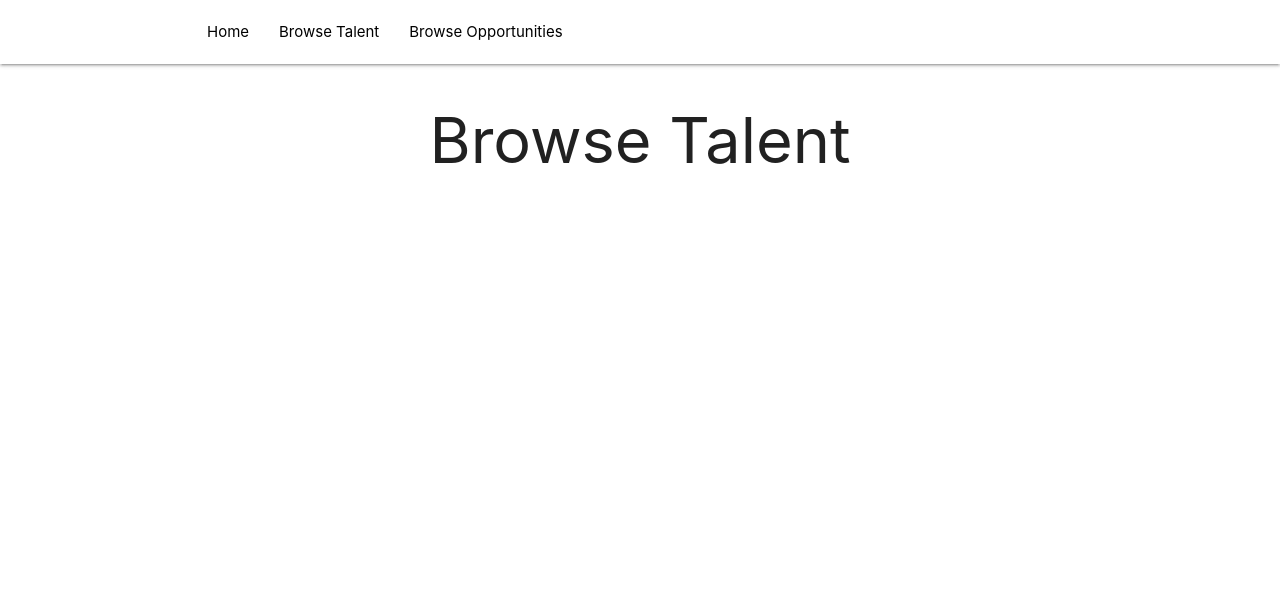
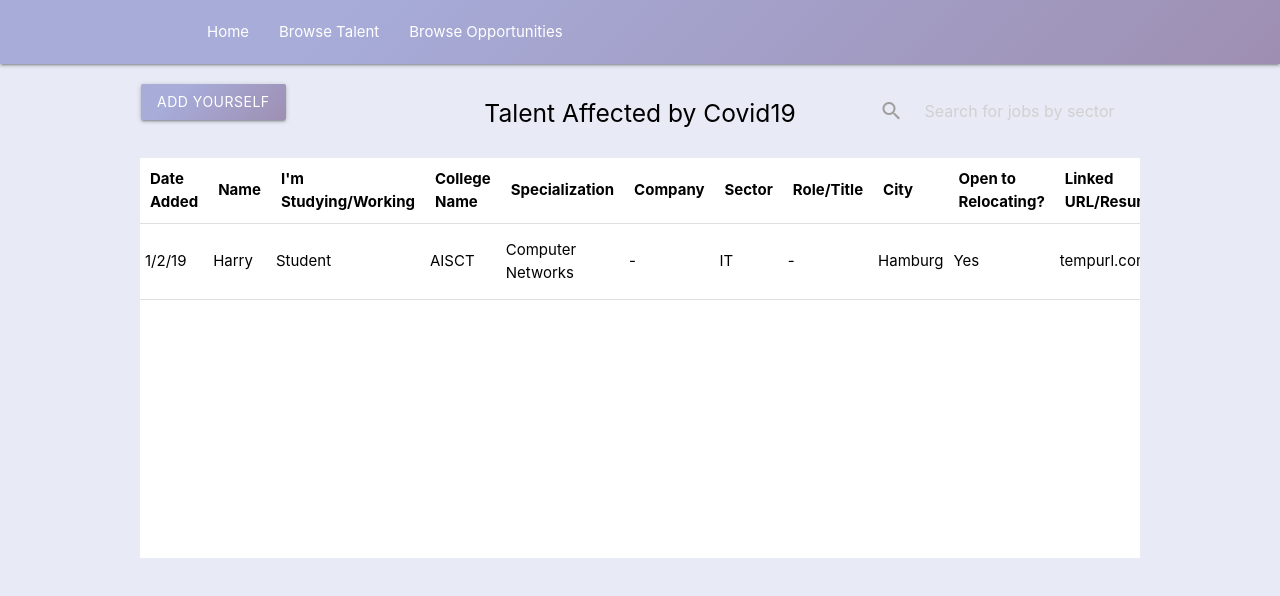
Before and after one commit to FuzzySid/getwork-covid19, a React (Create React App) app: page /browse/talent in a window 1280 px wide. Shown: the top 596 px of the page. Built offline with nearby package versions, Linux system fonts and the light colour scheme.

Commit message:
basic ui ready

```diff
--- a/package.json
+++ b/package.json
@@ -6,6 +6,7 @@
     "@testing-library/jest-dom": "^4.2.4",
     "@testing-library/react": "^9.5.0",
     "@testing-library/user-event": "^7.2.1",
+    "materialize-css": "^1.0.0",
     "react": "^16.13.1",
     "react-dom": "^16.13.1",
     "react-router": "^5.1.2",
--- /dev/null
+++ b/src/components/BrowseRoles.css
@@ -0,0 +1,16 @@
+.browse_roles .title-box{
+    margin-top: 20px;
+}
+.table{
+    overflow-x: scroll;
+    overflow-y: scroll;
+    width: 1000px;
+    height: 400px;
+    background: #ffffff;
+}
+
+th,tr{
+    padding: 10px;
+    margin: 10px;
+    width: 100px;
+}
--- a/src/components/BrowseRoles.js
+++ b/src/components/BrowseRoles.js
@@ -1,9 +1,77 @@
-import React from 'react';
+import React,{useEffect} from 'react';
+import './BrowseRoles.css';
+import M from 'materialize-css';
 
 const BrowseRoles=()=>{
+    useEffect(()=>{
+        var elems = document.querySelectorAll('.modal');
+        M.Modal.init(elems, {});
+
+
+    })
     return(
-        <div className="main">
-            <h1>BrowseRoles</h1>
+               <div className="browse_roles">
+            <div className="title-box">
+                <div className="row">
+                    <div className="col s4 float-left">
+                        <button className="btn">Post a Job</button>
+                    </div>
+                    <div className="col s4 center-align">
+                        <h5 className="">Talent Affected by Covid19</h5>
+                    </div>
+                    <div className="col s4 float-right">
+                    <div class="nav-wrapper">
+                            <form>
+                                <div class="input-field">
+                                <input id="search" type="search" placeholder="Search for jobs by sector" required/>
+                                <label class="label-icon" for="search"><i class="material-icons">search</i>
+
+                                </label>
+                                <i class="material-icons">close</i>
+                                </div>
+                            </form>
+                            </div>
+                    </div>
+
+
+
+                </div>
+
+            </div>
+            <div className="table container">
+            <table className="responsive">
+        <thead>
+          <tr className="field-names">
+              <th>Date Posted</th>
+              <th>Company</th>
+              <th>Company Sector</th>
+              <th>Company Description</th>
+              <th>Role/Title</th>
+              <th>Hiring</th>
+              <th>Location</th>
+              <th>Point of Contact</th>
+              <th>Job Description Link</th>
+          </tr>
+        </thead>
+
+        <tbody>
+          <tr>
+             <td>1/2/19</td>
+            <td>Gintech</td>
+            <td>IT</td>
+            <td>blah blah blah</td>
+            <td>Data Analyst</td>
+            <td>Intern</td>
+            <td>Amsterdam</td>
+            <td>-</td>
+            <td>tempurl.com</td>
+
+          </tr>
+
+        </tbody>
+      </table>
+            </div>
+
         </div>
     )
 }
--- /dev/null
+++ b/src/components/BrowseTalent.css
@@ -0,0 +1,16 @@
+.browse_talent .title-box{
+    margin-top: 20px;
+}
+.table{
+    overflow-x: scroll;
+    overflow-y: scroll;
+    width: 1000px;
+    height: 400px;
+    background: #ffffff
+}
+
+th,tr{
+    padding: 10px;
+    margin: 10px;
+    width: 100px;
+}
--- a/src/components/BrowseTalent.js
+++ b/src/components/BrowseTalent.js
@@ -1,9 +1,84 @@
-import React from 'react';
+import React,{useEffect} from 'react';
+import './BrowseTalent.css';
+import M from 'materialize-css';
 
 const BrowseTalent=()=>{
+    useEffect(()=>{
+        var elems = document.querySelectorAll('.modal');
+        M.Modal.init(elems, {});
+
+
+    })
     return(
-        <div className="main">
-            <h1>Browse Talent</h1>
+        <div className="browse_talent">
+            <div className=" title-box">
+                <div className="row">
+                    <div className="col s4 float-left">
+                        <button className="btn">Add Yourself</button>
+                    </div>
+                    <div className="col s4 center-align">
+                        <h5 className="">Talent Affected by Covid19</h5>
+                    </div>
+                    <div className="col s4 float-right">
+                    <div class="nav-wrapper">
+                            <form>
+                                <div class="input-field">
+                                <input id="search" type="search" placeholder="Search for jobs by sector" required/>
+                                <label class="label-icon" for="search"><i class="material-icons">search</i>
+
+                                </label>
+                                <i class="material-icons">close</i>
+                                </div>
+                            </form>
+                            </div>
+                    </div>
+
+
+
+                </div>
+
+            </div>
+            <div className="table container">
+            <table className="responsive">
+        <thead>
+          <tr>
+              <th>Date Added</th>
+              <th>Name</th>
+              <th>I'm Studying/Working</th>
+              <th>College Name</th>
+              <th>Specialization</th>
+              <th>Company</th>
+              <th>Sector</th>
+              <th>Role/Title</th>
+              <th>City</th>
+              <th>Open to Relocating?</th>
+              <th>Linked URL/Resume</th>
+              <th>Email</th>
+              <th>Phone</th>
+          </tr>
+        </thead>
+
+        <tbody>
+          <tr>
+            <td>1/2/19</td>
+            <td>Harry</td>
+            <td>Student</td>
+            <td>AISCT</td>
+            <td>Computer Networks</td>
+            <td>-</td>
+            <td>IT</td>
+            <td>-</td>
+            <td>Hamburg</td>
+            <td>Yes</td>
+            <td>tempurl.com</td>
+            <td>abc@gmail.com</td>
+            <td>9891100201</td>
+          </tr>
+
+        </tbody>
+      </table>
+            </div>
+
         </div>
     )
 }
--- a/src/components/Main.css
+++ b/src/components/Main.css
@@ -22,12 +22,14 @@ nav .brand-logo {
   height: 60px;
   width: 180px;
   border-radius: 10px;
+  /* background: #ffffff; */
+  /* color: #ffffff */
 }
-/* .nav-btn{
-  padding: 2px;
-  margin: 2px;
-} */
+.main h5{
+  font-weight: 500;
+}
 .main .parallax-container {
+  margin-top: 0px;
   min-height: 380px;
   line-height: 0;
   height: auto;
@@ -59,7 +61,9 @@ nav .brand-logo {
 .icon-block .material-icons {
   font-size: inherit;
 }
-
+ h6{
+  font-weight:500;
+}
 footer.page-footer {
   margin: 0;
 }
--- a/src/components/Main.js
+++ b/src/components/Main.js
@@ -1,8 +1,14 @@
-import React from 'react';
+import React,{useEffect} from 'react';
 import './Main.css';
+import M from 'materialize-css';
+
+const Main=()=>{
+  useEffect(()=>{
+    var elems = document.querySelectorAll('.modal');
+    M.Modal.init(elems, {});
 
 
-const Main=()=>{
+})
     return(
         <div className="main">
 
@@ -12,8 +18,8 @@ const Main=()=>{
 
               <h1 className="header center teal-text text-lighten-2"></h1>
               <div className="row center">
-                <h3 className="header col s12 black-text">
-                We're connecting talent affected by layoffs due to Coronavirus, with employers looking to hire.</h3>
+                <h2 className="header col s12 black-text">
+                We're connecting talent affected by layoffs due to Coronavirus, with employers looking to hire.</h2>
               </div>
               {/* <div className="row center">
                 <a href="http://materializecss.com/getting-started.html" id="download-button" className="btn-large waves-effect waves-light teal lighten-1">Get Started</a>
@@ -30,7 +36,7 @@ const Main=()=>{
               <div className="col s12 m6">
                 <div className="icon-block">
                   {/* <h2 className="center brown-text"><i className="material-icons">flash_on</i></h2> */}
-                  <h5 className="center">For Employers</h5>
+                  <h5 className="center  black-text">For Employers</h5>
                   <br/>
                  <div className="col m6 nav-btn">
                    <button className="btn">POST A JOB</button>
@@ -43,7 +49,7 @@ const Main=()=>{
               <div className="col s12 m6 center-align">
                 <div className="icon-block">
                   {/* <h2 className="center brown-text"><i className="material-icons">group</i></h2> */}
-                  <h5 className="center">For Talent</h5>
+                  <h5 className="center black-text">For Talent</h5>
                   <br/>
                   <div className="col m6 nav-btn">
                    <button className="btn">ADD YOURSELF</button>
@@ -53,26 +59,16 @@ const Main=()=>{
                  </div>
                 </div>
               </div>
-              {/* <div className="col s12 m4">
-                <div className="icon-block">
-                  <h2 className="center brown-text"><i className="material-icons">settings</i></h2>
-                  <h5 className="center">Easy to work with</h5>
-                  <p className="light">We have provided detailed documentation as well as specific code examples to help new users get started. We are also always open to feedback and can answer any questions a user may have about Materialize.</p>
-                </div>
-              </div> */}
+
             </div>
           </div>
         </div>
-        {/* <div className="parallax-container valign-wrapper">
-          <div className="section no-pad-bot">
-            <div className="container">
-              <div className="row center">
-                <h5 className="header col s12 light">A modern responsive front-end framework based on Material Design</h5>
+              <div className="container pref-footer">
+              <h6>
+              This is a free resource for everyone. Any questions, comments, or collaboration opportunities please
+              send us an email. Please share this platform with those who can benefit.
+              </h6>
               </div>
-            </div>
-          </div>
-          <div className="parallax"><img src="background2.jpg" alt="Unsplashed background img 2" /></div>
-        </div> */}
 
 
 
--- a/src/components/ui/Navbar.js
+++ b/src/components/ui/Navbar.js
@@ -1,24 +1,32 @@
-import React from 'react';
+import React,{useEffect} from 'react';
 import {Navlink, Link} from 'react-router-dom';
+import M from 'materialize-css';
 
 const Navbar=()=>{
+  useEffect(()=>{
+    var elems = document.querySelectorAll('.sidenav');
+   M.Sidenav.init(elems, {});
+})
     return(
-        <nav className="white" role="navigation">
+      <div className="navbar">
+      <nav className="white" role="navigation">
           <div className="nav-wrapper container">
 
             <ul className="hide-on-med-and-down center">
-               <li><Link className="black-text" to="/">Home</Link></li>
-              <li><Link className="black-text" to="/browse/talent">Browse Talent</Link></li>
-              <li><Link className="black-text" to="/browse/roles">Browse Opportunities</Link></li>
+               <li><Link  to="/">Home</Link></li>
+              <li><Link  to="/browse/talent">Browse Talent</Link></li>
+              <li><Link  to="/browse/roles">Browse Opportunities</Link></li>
             </ul>
             <ul id="nav-mobile" className="sidenav black-text">
-              <li><Link className="black-text" to="/">Home</Link></li>
-              <li><Link className="black-text" to="/browse/talent">Browse Talent</Link></li>
-              <li><Link className="black-text" to="/browse/roles">Browse Opportunities</Link></li>
+              <li><Link  to="/">Home</Link></li>
+              <li><Link to="/browse/talent">Browse Talent</Link></li>
+              <li><Link  to="/browse/roles">Browse Opportunities</Link></li>
             </ul>
             <a href="#" data-target="nav-mobile" className="sidenav-trigger"><i className="material-icons">menu</i></a>
           </div>
         </nav>
+      </div>
+
     )
 }
 
--- a/src/index.css
+++ b/src/index.css
@@ -5,10 +5,36 @@ body {
     sans-serif;
   -webkit-font-smoothing: antialiased;
   -moz-osx-font-smoothing: grayscale;
-  max-height: 1000px;
+  height: 100vh;
+  /* background: background-color: #36096d; */
+  color:black;
+  background-color: #e8eaf6;
+
+
 }
 
 code {
   font-family: source-code-pro, Menlo, Monaco, Consolas, 'Courier New',
     monospace;
 }
+
+.btn{
+  /* background-color: #63a4ff;
+background-image: linear-gradient(315deg, #63a4ff 0%, #83eaf1 74%); */
+/* background-color: #5de6de;
+background-image: linear-gradient(315deg, #5de6de 0%, #b58ecc 74%); */
+background-color: #9e8fb2;
+background-image: linear-gradient(315deg, #9e8fb2 0%, #a7acd9 74%);
+color: #ffffff;
+font-weight: 400;
+}
+
+nav{
+  /* background-color: #63a4ff;
+background-image: linear-gradient(315deg, #63a4ff 0%, #83eaf1 74%); */
+/* background-color: #5de6de;
+background-image: linear-gradient(315deg, #5de6de 0%, #b58ecc 74%); */
+background-color: #9e8fb2;
+background-image: linear-gradient(315deg, #9e8fb2 0%, #a7acd9 74%);
+
+}
```
Also changed, not shown: 1 other file (tests, documents, lock files or other folders).
